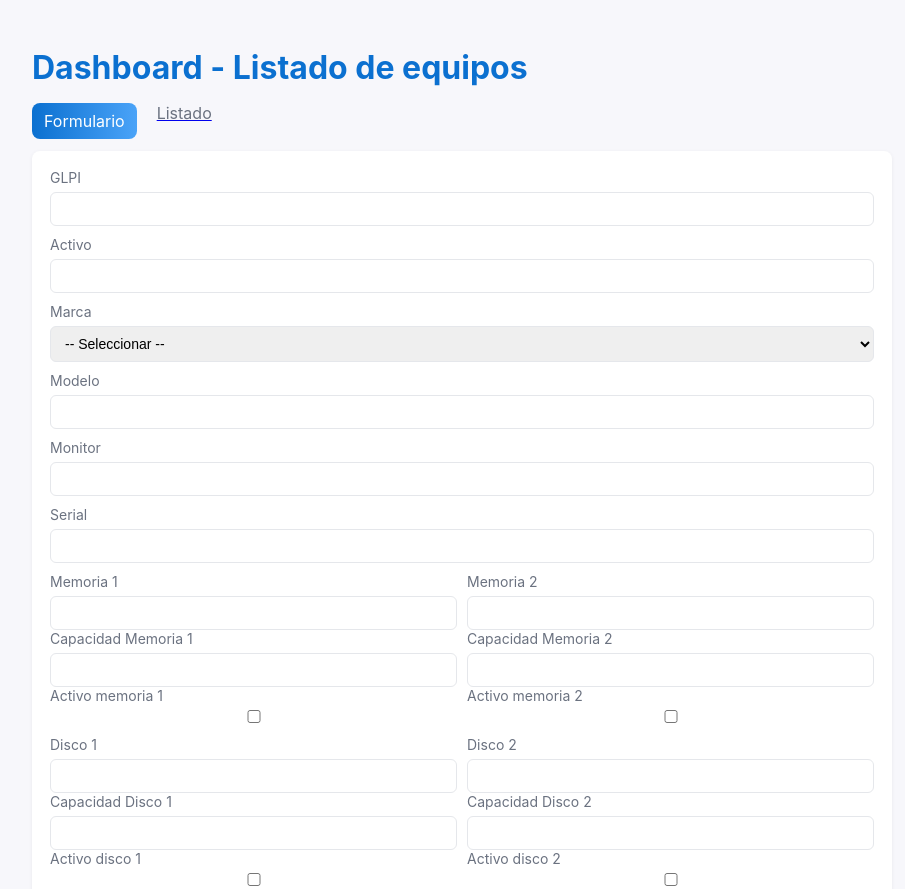
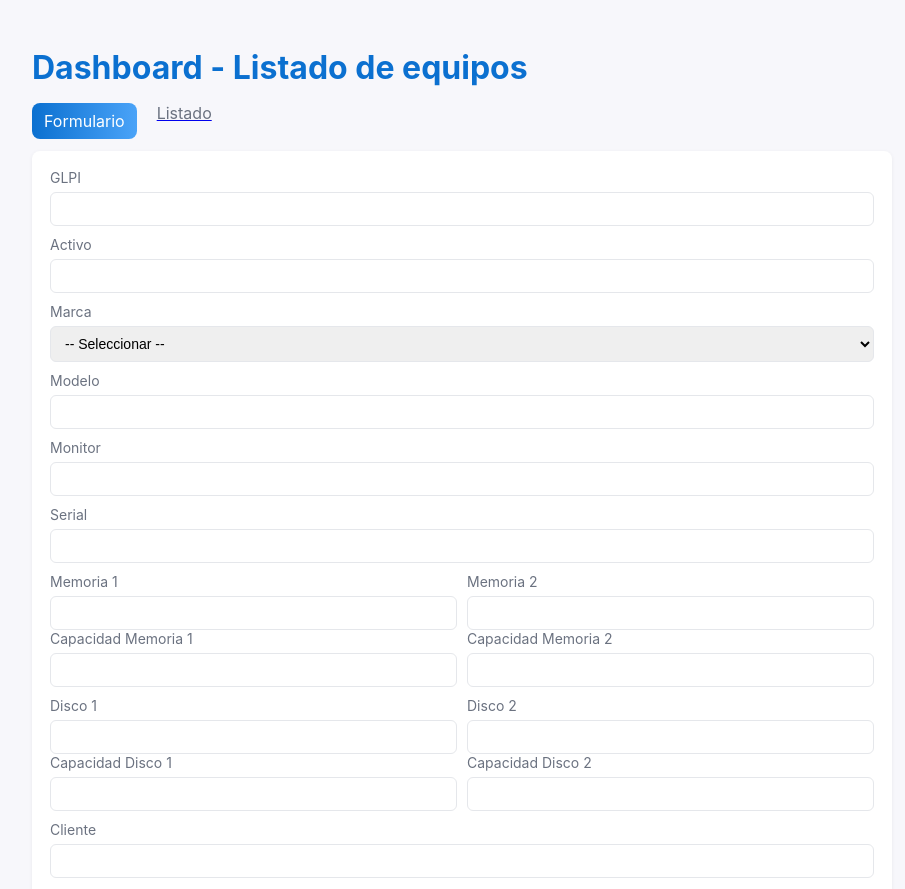
Before and after one commit to J0rg3-borr/alistamientos, a Next.js app: page / in a window 1280 px wide. Shown: the top 889 px of the page, without its empty margins (178-1083 px from the left). Built offline with nearby package versions, Linux system fonts and the light colour scheme.

Commit message:
nuevas actualizaciones

```diff
--- a/pages/index.js
+++ b/pages/index.js
@@ -121,10 +121,6 @@ export default function Home() {
                 Capacidad Memoria 1
                 <input name="memoria1_capacidad" value={form.memoria1_capacidad} onChange={onChange} />
               </label>
-              <label>
-                Activo memoria 1
-                <input type="checkbox" name="memoria1_activo" checked={form.memoria1_activo} onChange={onChange} />
-              </label>
             </div>
             <div className="col">
               <label>
@@ -134,10 +130,6 @@ export default function Home() {
               <label>
                 Capacidad Memoria 2
                 <input name="memoria2_capacidad" value={form.memoria2_capacidad} onChange={onChange} />
-              </label>
-              <label>
-                Activo memoria 2
-                <input type="checkbox" name="memoria2_activo" checked={form.memoria2_activo} onChange={onChange} />
               </label>
             </div>
           </div>
@@ -152,10 +144,6 @@ export default function Home() {
                 Capacidad Disco 1
                 <input name="disco1_capacidad" value={form.disco1_capacidad} onChange={onChange} />
               </label>
-              <label>
-                Activo disco 1
-                <input type="checkbox" name="disco1_activo" checked={form.disco1_activo} onChange={onChange} />
-              </label>
             </div>
             <div className="col">
               <label>
@@ -165,10 +153,6 @@ export default function Home() {
               <label>
                 Capacidad Disco 2
                 <input name="disco2_capacidad" value={form.disco2_capacidad} onChange={onChange} />
-              </label>
-              <label>
-                Activo disco 2
-                <input type="checkbox" name="disco2_activo" checked={form.disco2_activo} onChange={onChange} />
               </label>
             </div>
           </div>
```
